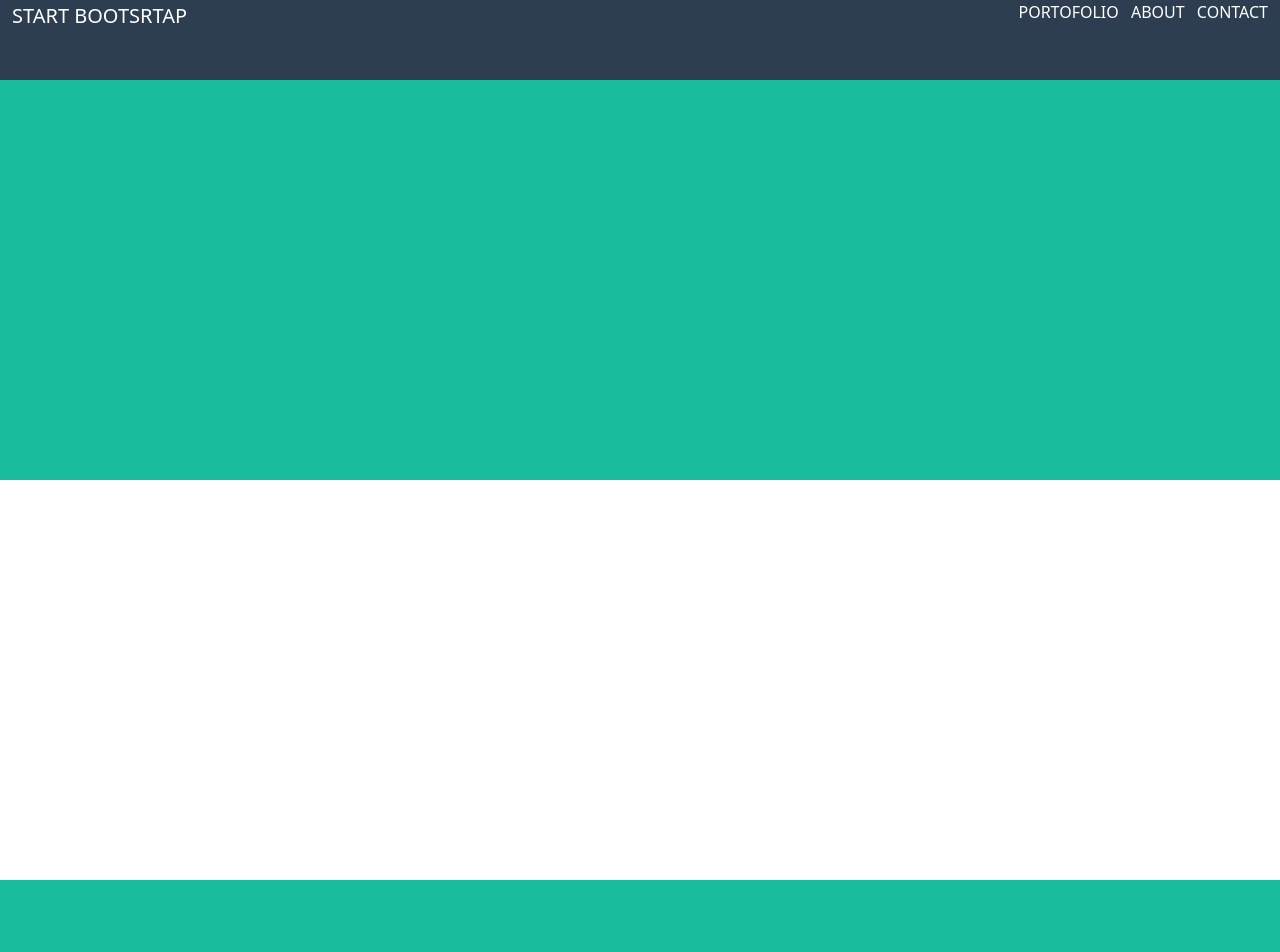
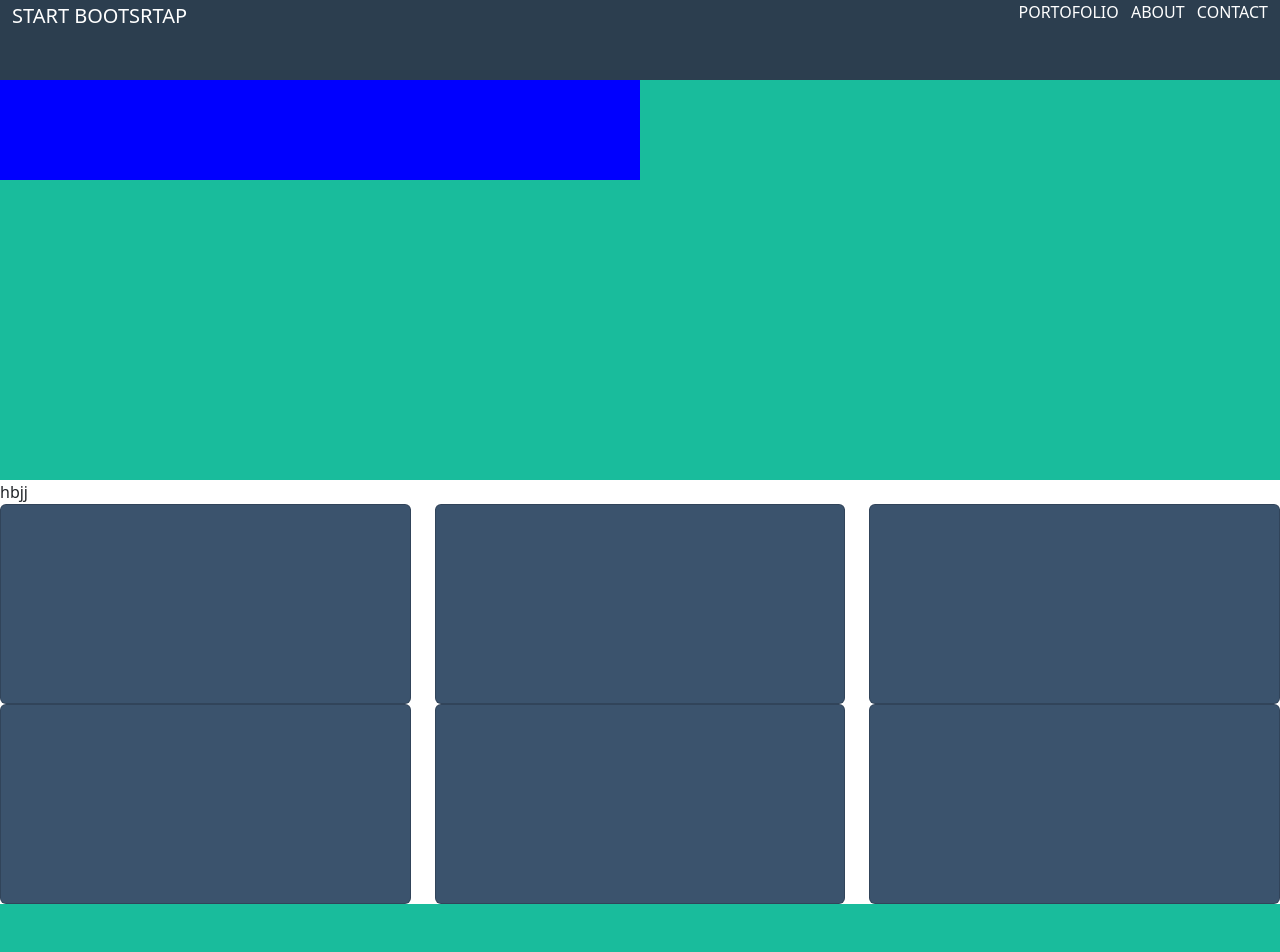
Before and after one commit to antonionovelli92/html-css-bootstrap-freelancer, a plain HTML site: page index.html in a window 1280 px wide. Shown: the top 952 px of the page. Drawn offline with nearby package versions, Linux system fonts and the light colour scheme.

Commit message:
add portofolio section

```diff
--- a/css/style.css
+++ b/css/style.css
@@ -18,6 +18,17 @@ section:nth-child(odd) {
 
 }
 
+.bg-blu {
+    background-color: blue;
+    min-height: 100px;
+}
+
+.card {
+    background-color: #3B536D;
+    min-height: 200px;
+    max-width: 100%;
+}
+
 footer {
     background-color: #2C3E4F;
     min-height: 80px;
--- a/index.html
+++ b/index.html
@@ -39,8 +39,42 @@
         </div>
     </header>
     <main>
-        <section id="start"></section>
-        <section id="portofolio"></section>
+        <section id="start">
+            <div class="text-center text-white">
+                <div class="row">
+                    <div class="col-12">
+                        <div class="row h-100 align-items-center">
+                            <div class="col-6 bg-blu "></div>
+                        </div>
+                    </div>
+                </div>
+            </div>
+        </section>
+        <section id="portofolio">
+            <div class="row">
+                <div class="col-12">hbjj</div>
+            </div>
+            <div class="row">
+                <div class="col-12 col-md-6 col-lg-4">
+                    <div class="card"></div>
+                </div>
+                <div class="col-12 col-md-6 col-lg-4">
+                    <div class="card"></div>
+                </div>
+                <div class="col-12 col-md-6 col-lg-4">
+                    <div class="card"></div>
+                </div>
+                <div class="col-12 col-md-6 col-lg-4">
+                    <div class="card"></div>
+                </div>
+                <div class="col-12 col-md-6 col-lg-4">
+                    <div class="card"></div>
+                </div>
+                <div class="col-12 col-md-6 col-lg-4">
+                    <div class="card"></div>
+                </div>
+            </div>
+        </section>
         <section id="about"></section>
         <section id="contact"></section>
         <section id="around"></section>
```
